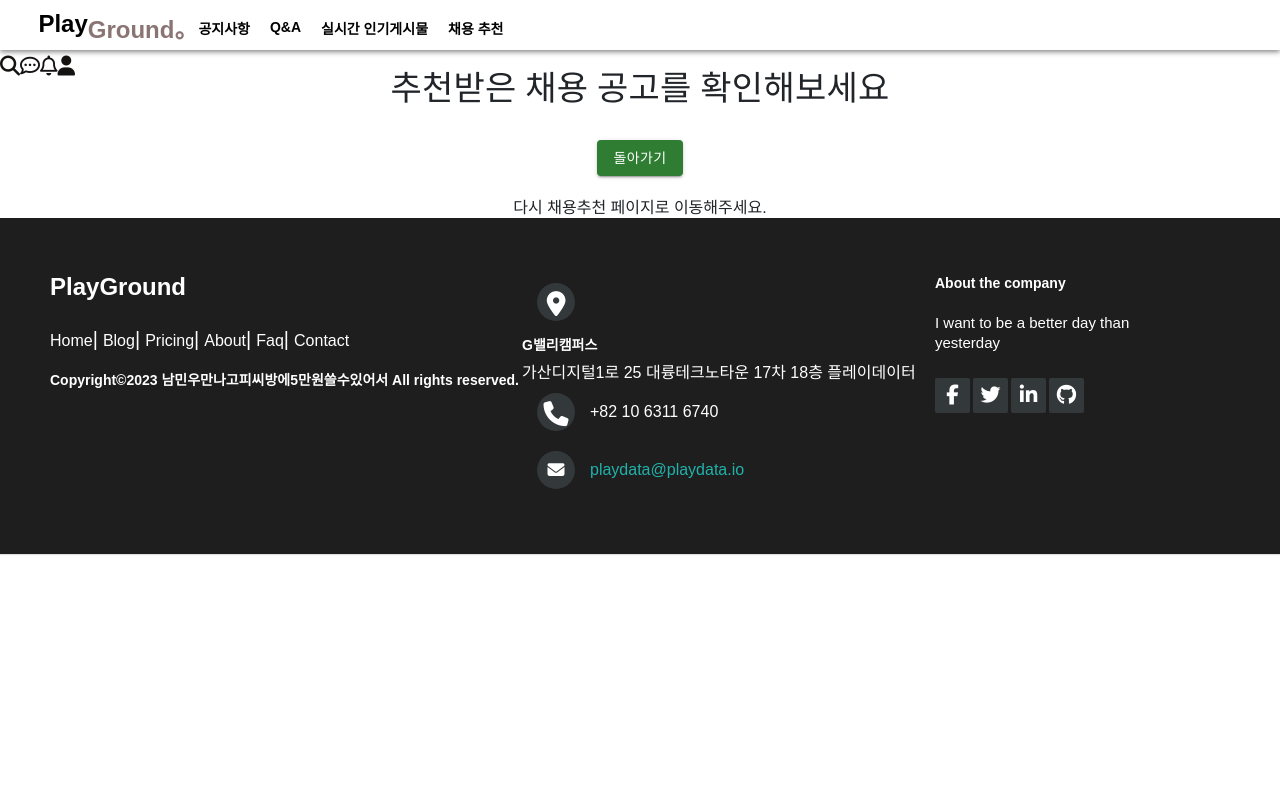
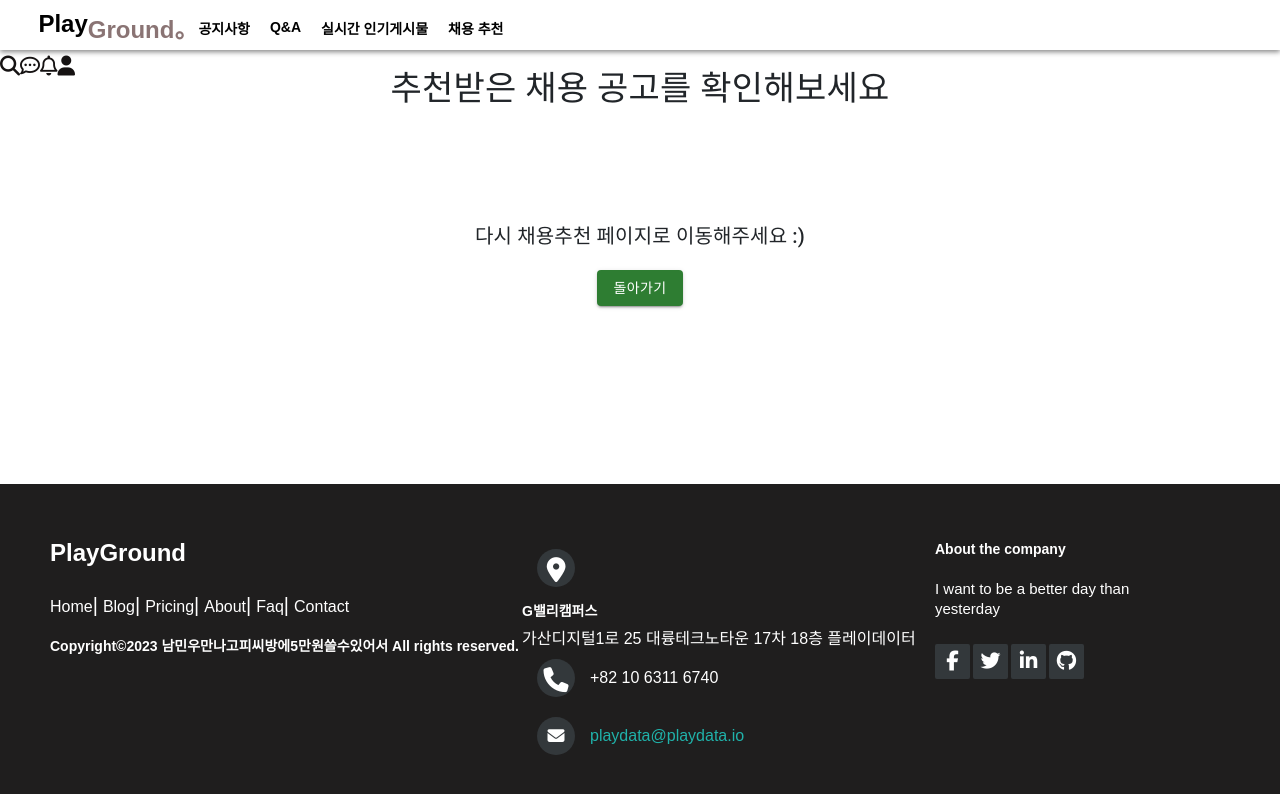
Before and after one commit to jaynamm/playground-react, a React (Create React App) app: page /recommend/result in a window 1280 px wide. Shown: the top 794 px of the page. Built offline with nearby package versions, Linux system fonts and the light colour scheme.

Commit message:
Refactor: 결과 값 여부에 따라 버튼 변경

```diff
--- a/src/components/Recommend/RecommendResult.js
+++ b/src/components/Recommend/RecommendResult.js
@@ -27,12 +27,19 @@ export const RecommendResult = () => {
       <Typography variant="h4" align="center" gutterBottom> 추천받은 채용 공고를 확인해보세요 </Typography>
 
       <br></br>
-
-      <Button href="/recommend" variant="contained" color="success" className="btn btn-primary">돌아가기</Button>
+      {result ? (
+        <Button href="/recommend" variant="contained" color="success" className="btn btn-primary">다시 추천 받기</Button>
+      ) : (
+        <Box display="flex" flexDirection="column" justifyContent="center" alignItems="center" placeContent="center" padding={10}>
+            <Typography variant="h6" component="div">다시 채용추천 페이지로 이동해주세요 :)</Typography>
+            <br />
+            <Button href="/recommend" variant="contained" color="success" className="btn btn-primary">돌아가기</Button>
+        </Box>
+      )}
 
       <br></br>
 
-      <Box display="flex" flexDirection="column" justifyContent="center" alignItems="center" placeContent="center">
+      <Box display="flex" flexDirection="column" justifyContent="center" alignItems="center" placeContent="center" marginBottom={10}>
         {result ? (
           Object.values(result).map((jobDescription, index) => (
             <Grid container spacing={2} columns={{ xs: 4, sm: 8, md: 12 }} style={{ margin: 1 }}>
@@ -48,7 +55,7 @@ export const RecommendResult = () => {
             </Grid>
           ))
         ) : (
-          <div>다시 채용추천 페이지로 이동해주세요.</div>
+          <></>
         )}
       </Box>
 
```
